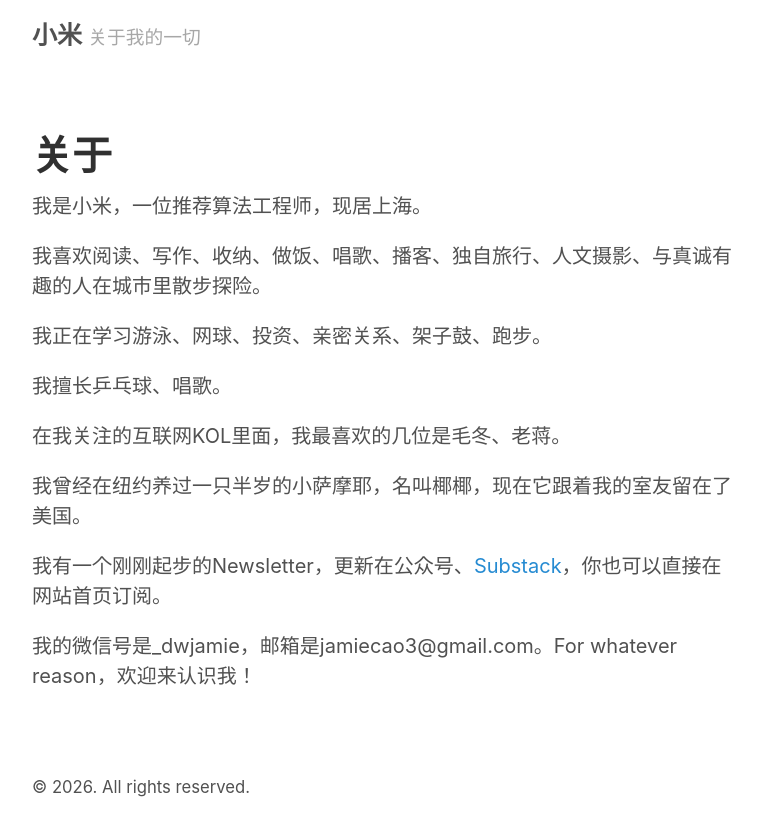
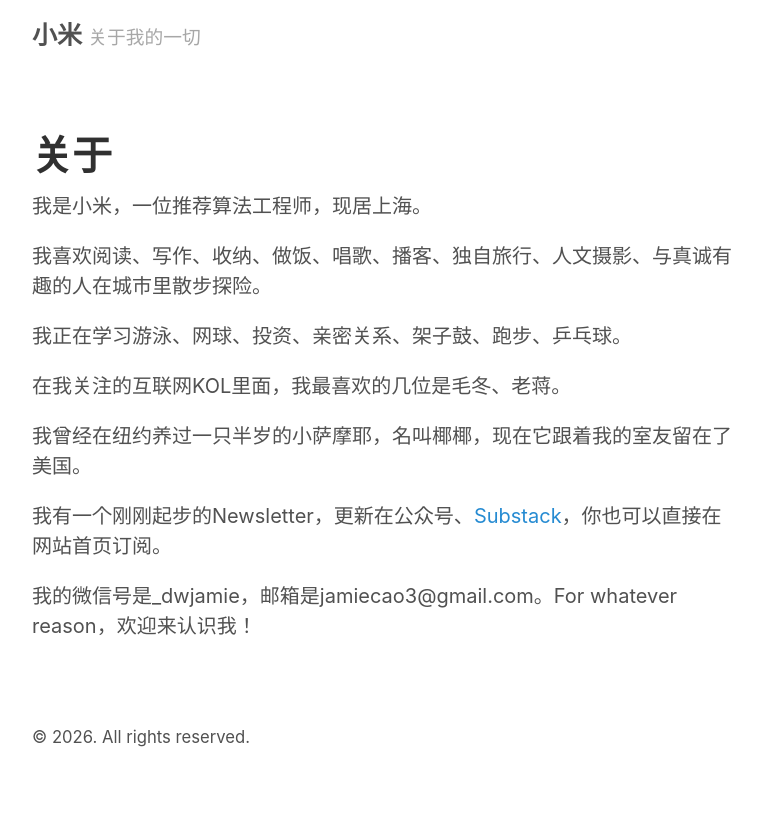
Before and after one commit to dwjamie/dwjamie.github.io, a Jekyll site: the page built from about.md, in a window 1280 px wide. Shown: the top 836 px of the page, without its empty margins (258-1020 px from the left). Built offline with Jekyll 4.4.1, drawn with Linux system fonts in a browser that asks for light colours.

Commit message:
Remove skills section, merge ping pong into learning list

```diff
--- a/about.md
+++ b/about.md
@@ -7,9 +7,7 @@ title: 关于
 
 我喜欢阅读、写作、收纳、做饭、唱歌、播客、独自旅行、人文摄影、与真诚有趣的人在城市里散步探险。
 
-我正在学习游泳、网球、投资、亲密关系、架子鼓、跑步。
-
-我擅长乒乓球、唱歌。
+我正在学习游泳、网球、投资、亲密关系、架子鼓、跑步、乒乓球。
 
 在我关注的互联网KOL里面，我最喜欢的几位是毛冬、老蒋。
 
--- a/index.html
+++ b/index.html
@@ -12,9 +12,7 @@ title: Home
 
   <p>我喜欢阅读、写作、收纳、做饭、唱歌、播客、独自旅行、人文摄影、与真诚有趣的人在城市里散步探险。</p>
 
-  <p>我正在学习游泳、网球、投资、亲密关系、架子鼓、跑步。</p>
-
-  <p>我擅长乒乓球、唱歌。</p>
+  <p>我正在学习游泳、网球、投资、亲密关系、架子鼓、跑步、乒乓球。</p>
 
   <p>在我关注的互联网KOL里面，我最喜欢的几位是毛冬、老蒋。</p>
 
```
